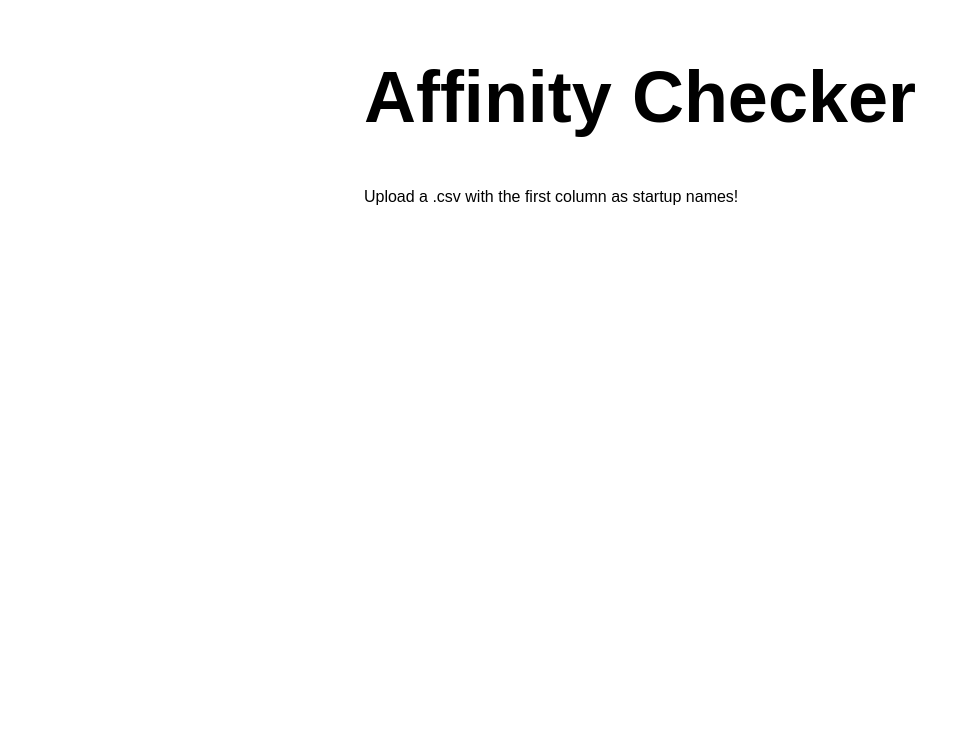
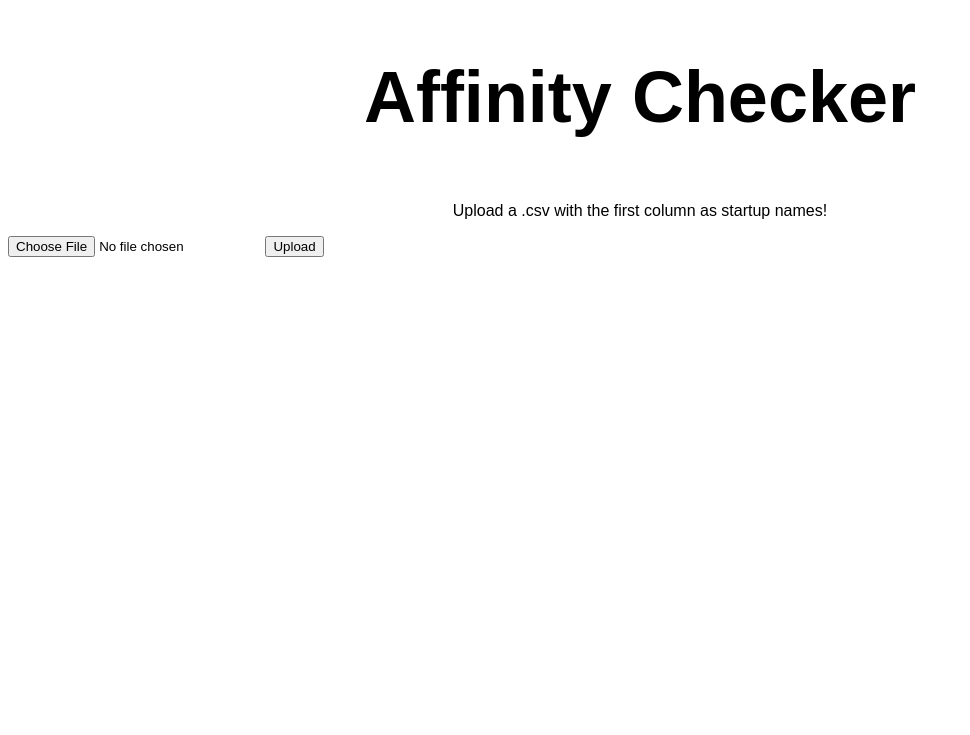
Before and after one commit to ziruihao/ventures-sourcing, a Flask app: template server/templates/base.html in a window 1280 px wide. Shown: the top 735 px of the page, without its empty margins (0-970 px from the left). Run offline with Flask 2, Linux system fonts and the light colour scheme; the template is opened without the code that fills it, so the values that code supplies are empty.

Commit message:
added css

```diff
--- a/server/static/css/main.css
+++ b/server/static/css/main.css
@@ -1,19 +1,19 @@
-
 body {
     font-family: Arial, Helvetica, sans-serif;
+}
+#greeting {
     display: flex;
     flex-direction: column;
     align-items: center;
-    justify-content: center;
 }
 h1 {
     font-family: Arial, Helvetica, sans-serif !important;
     font-size: 72px;
-    font-weight: 700;
-    margin-bottom: 50px;
+    font-weight: 600;
 }
-input {
-    display: none;
-    font-size: 48px;
-    margin-bottom: 25px;
+
+#interact {
+    width: 500px;
+    height: 500px;
+    display: flex;
 }
```
